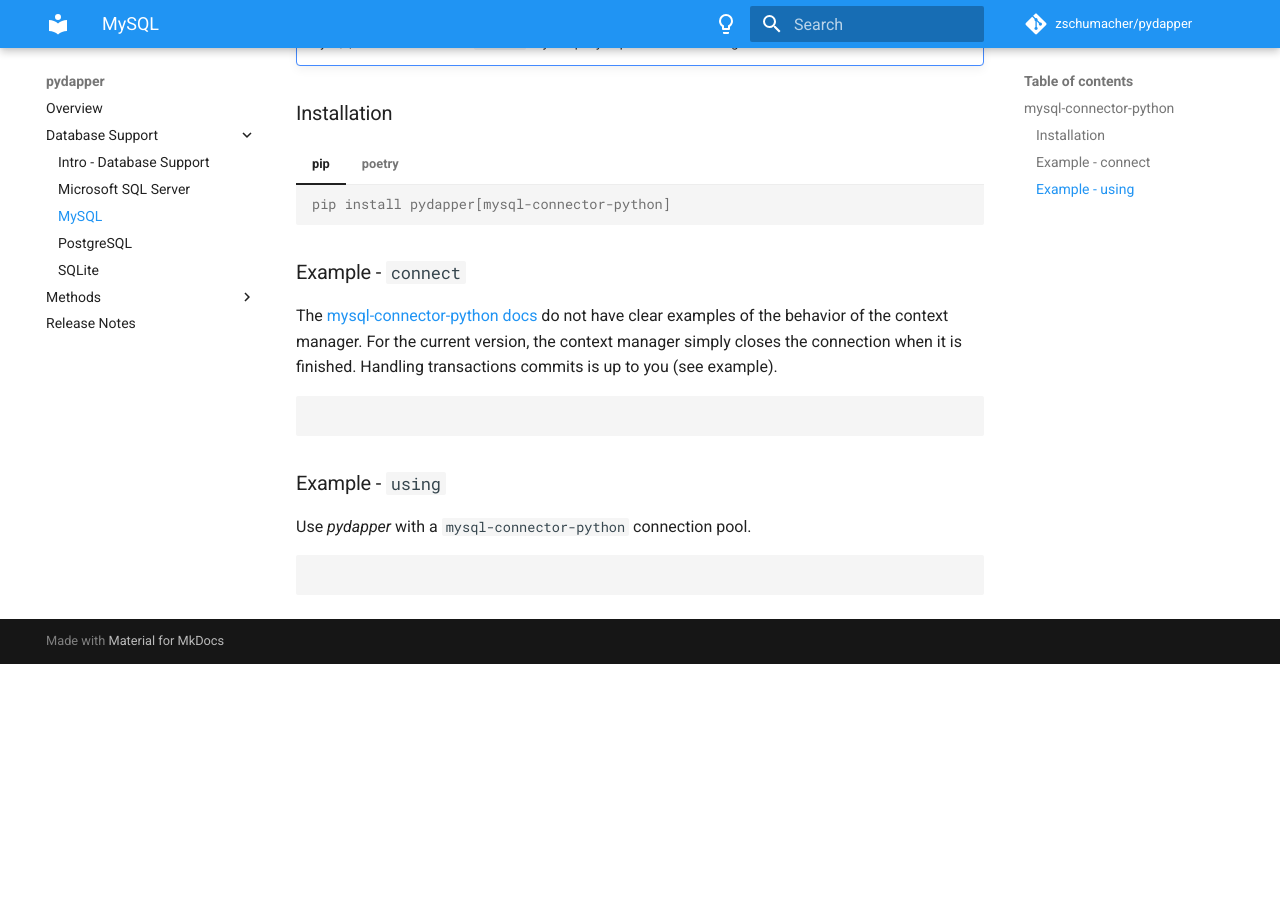
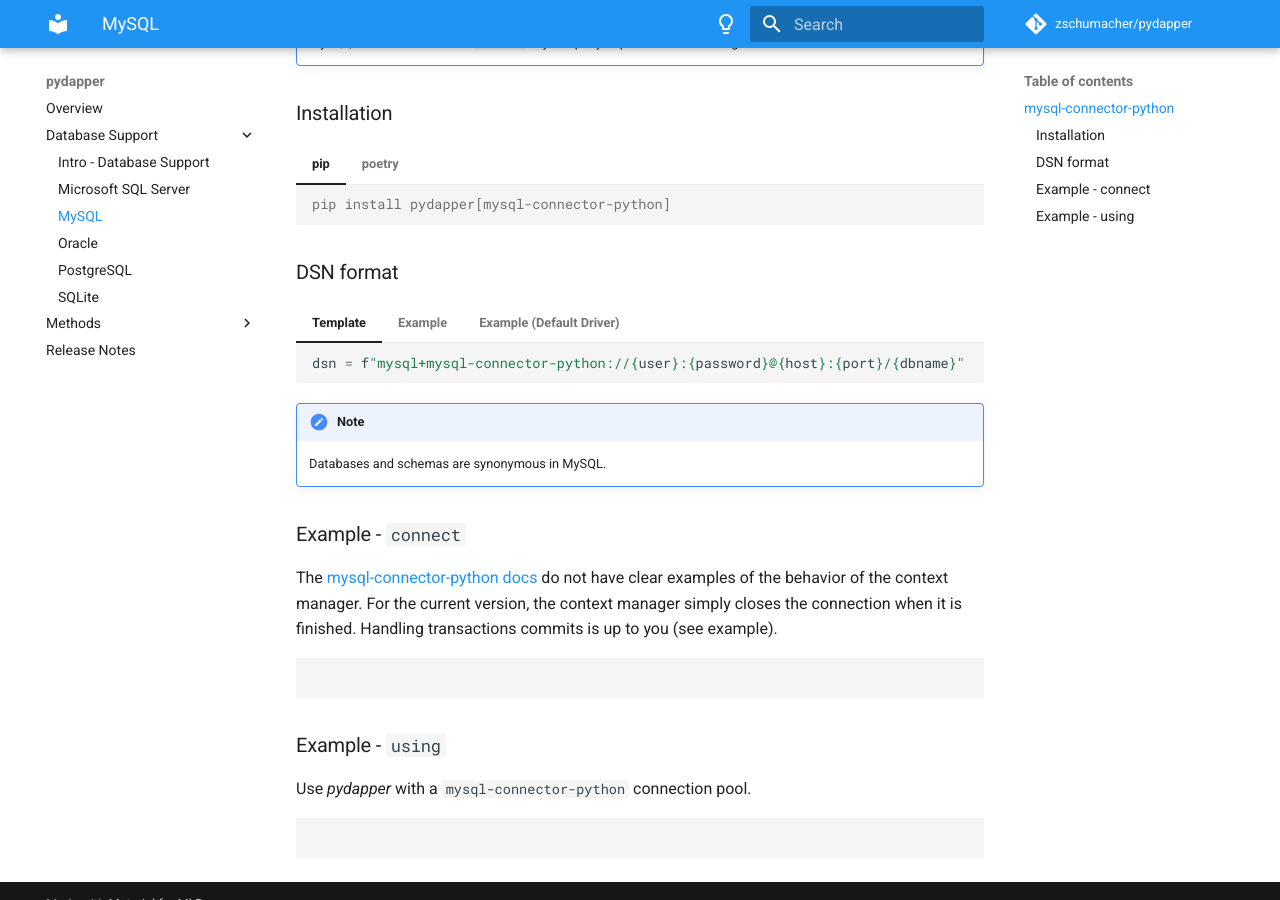
Before and after one commit to zschumacher/pydapper, an MkDocs documentation site: the page built from docs/database_support/mysql.md, in a window 1280 px wide and 900 px high, scrolled down 544 px. Built offline with MkDocs 1.6.1 and Material for MkDocs 9.7.7, drawn with Linux system fonts in a browser that asks for light colours; emoji names are drawn with the system emoji font; comment, search, counter and statistics services are not loaded; before the commit the page ends 1208 px from its top, so only the background shows below that.

Commit message:
update docs

````diff
--- a/docs/database_support/mysql.md
+++ b/docs/database_support/mysql.md
@@ -16,16 +16,33 @@
 
 ### Installation
 === "pip"
-
     ```console
     pip install pydapper[mysql-connector-python]
     ```
 
 === "poetry"
-
     ```console
     poetry add pydapper -E mysql-connector-python
     ```
+
+### DSN format
+=== "Template"
+    ```python
+    dsn = f"mysql+mysql-connector-python://{user}:{password}@{host}:{port}/{dbname}"
+    ```
+
+=== "Example"
+    ```python
+    dsn = "mysql+mysql-connector-python://myuser:mypassword:3306@localhost/mydb"
+    ```
+
+=== "Example (Default Driver)"
+    ```python
+    dsn = "mysql://myuser:mypassword:3306@localhost/mydb"
+    ```
+
+!!! note
+    Databases and schemas are synonymous in MySQL.
 
 ### Example - `connect`
 The [mysql-connector-python docs](https://github.com/mysql/mysql-connector-python/blob/90eaeca65a6bbfc1fd9218aad5303957798215c3/lib/mysql/connector/abstracts.py#L142)
--- a/mkdocs.yml
+++ b/mkdocs.yml
@@ -5,6 +5,7 @@
       - Intro - Database Support: database_support/intro.md
       - Microsoft SQL Server: database_support/mssql.md
       - MySQL: database_support/mysql.md
+      - Oracle: database_support/oracle.md
       - PostgreSQL: database_support/postgresql.md
       - SQLite: database_support/sqlite.md
   - Methods:
--- a/pyproject.toml
+++ b/pyproject.toml
@@ -59,7 +59,7 @@
 psycopg2 = ["psycopg2-binary", "types-psycopg2"]
 pymssql = ["pymssql", "types-pymssql"]
 mysql-connector-python = ["mysql-connector-python"]
-cx-Oracle = ["cx-Oracle"]
+cx_Oracle = ["cx-Oracle"]
 
 [tool.isort]
 force_grid_wrap = 0
````
Also changed, not shown: docs/database_support/mssql.md (+18 -2 lines), docs/database_support/oracle.md (added, +56 -0 lines), docs/database_support/postgresql.md (+17 -2 lines), docs/database_support/sqlite.md (+17 -2 lines), 2 other files.
